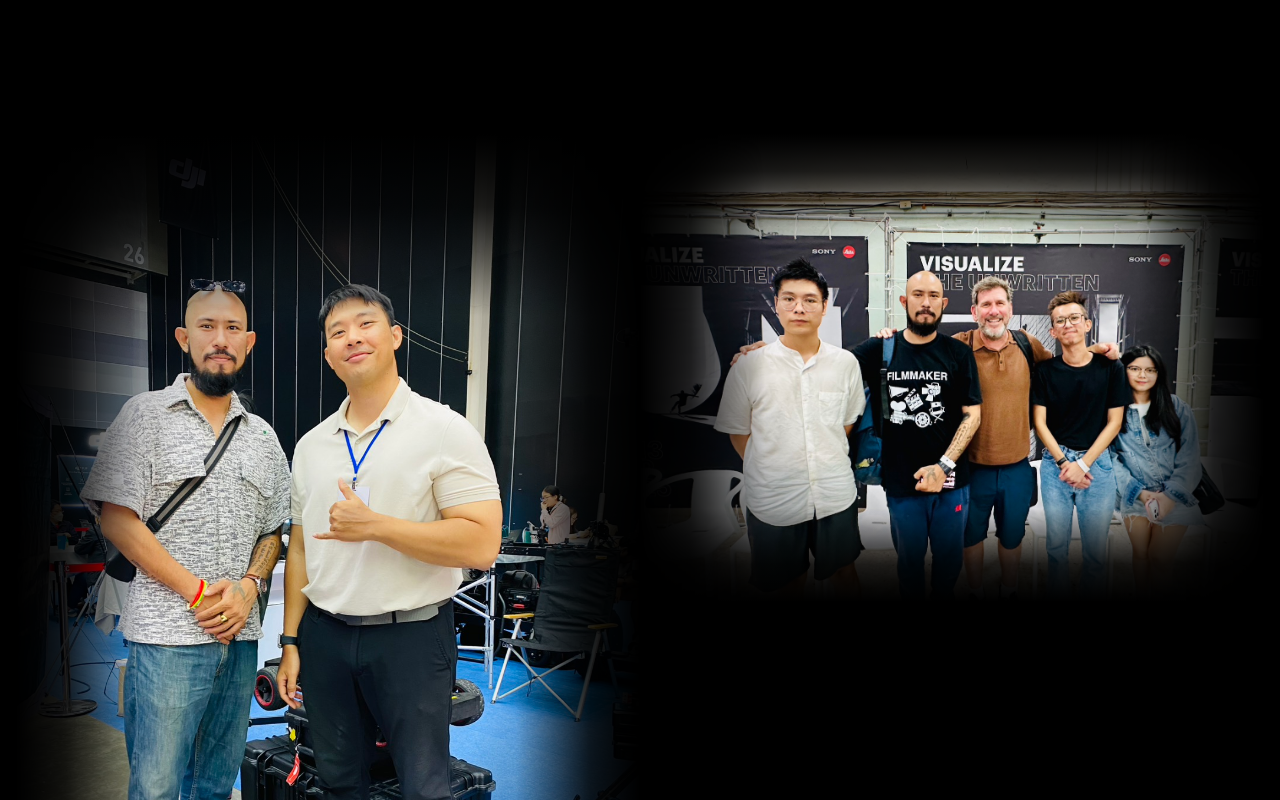
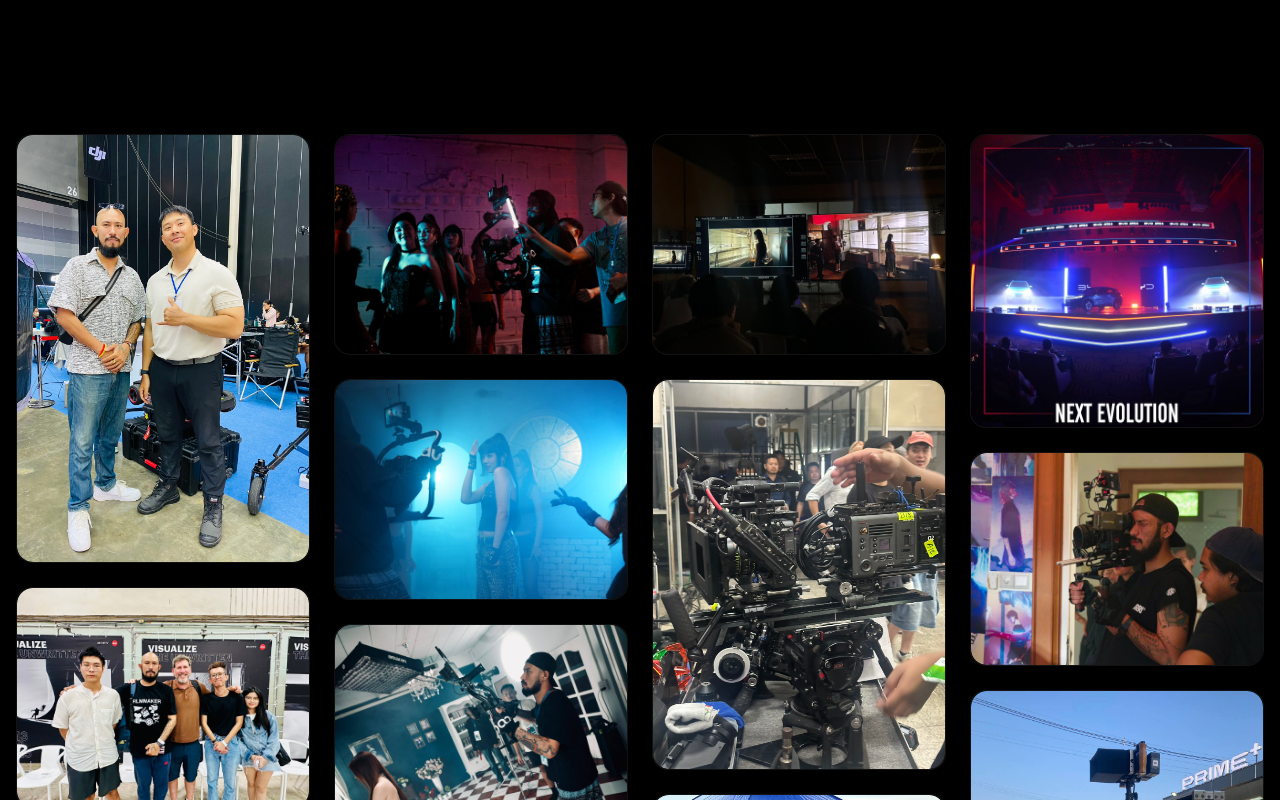
Before and after one commit to zin-wai-shine/m_luu_portfolio, a React (Vite) app: page /activity in a window 1280 px wide. Shown: the part 460-1260 px from the top of the page. Built offline with nearby package versions, Linux system fonts and the light colour scheme.

Commit message:
change design

```diff
--- a/src/pages/Activity.jsx
+++ b/src/pages/Activity.jsx
@@ -113,151 +113,26 @@ const Activity = () => {
       {/* Activity Gallery Section */}
       <section className="py-20 px-4 bg-black relative">
         <div className="container mx-auto max-w-7xl">
-          {/* Highlight Images - Two Column Grid */}
-          {allActivities.highlights.length > 0 && (
-            <motion.div
-              variants={containerVariants}
-              initial="hidden"
-              whileInView="visible"
-              viewport={{ once: true }}
-              className="grid grid-cols-1 md:grid-cols-2 gap-0 mb-0"
-            >
-              {/* Left Column: Single Image (S__14155817.jpg) */}
-              {allActivities.highlights.filter(activity => activity.image.includes('S__14155817')).map((activity) => (
-                <motion.div
-                  key={activity.id}
-                  variants={itemVariants}
-                  className="relative group cursor-pointer overflow-hidden"
-                  onClick={() => setSelectedImage(activity)}
-                >
-                  <div className="relative overflow-hidden">
-                    <img
-                      src={activity.image}
-                      alt={activity.title}
-                      className="w-full h-auto object-cover transition-transform duration-500 group-hover:scale-110 block"
-                      style={{
-                        display: 'block',
-                        margin: 0,
-                        padding: 0,
-                      }}
-                      onError={(e) => {
-                        e.target.style.display = 'none'
-                      }}
-                    />
-
-                    {/* Black filter from edges to center - starts full black and fades to center */}
-                    <div
-                      className="absolute inset-0 pointer-events-none"
-                      style={{
-                        background: 'radial-gradient(ellipse at center, transparent 40%, rgba(0, 0, 0, 0.3) 60%, rgba(0, 0, 0, 0.6) 80%, rgba(0, 0, 0, 1) 100%)',
-                      }}
-                    ></div>
-
-                    {/* Additional edge darkening from all sides - full black at edges */}
-                    <div
-                      className="absolute inset-0 pointer-events-none"
-                      style={{
-                        background: `
-                          linear-gradient(to right, rgba(0, 0, 0, 1) 0%, rgba(0, 0, 0, 0.8) 8%, transparent 20%, transparent 80%, rgba(0, 0, 0, 0.8) 92%, rgba(0, 0, 0, 1) 100%),
-                          linear-gradient(to bottom, rgba(0, 0, 0, 1) 0%, rgba(0, 0, 0, 0.8) 8%, transparent 20%, transparent 80%, rgba(0, 0, 0, 0.8) 92%, rgba(0, 0, 0, 1) 100%)
-                        `,
-                      }}
-                    ></div>
-
-                    {/* Gradient Overlay on hover */}
-                    <div className="absolute inset-0 bg-gradient-to-t from-black/80 via-black/30 to-transparent opacity-0 group-hover:opacity-100 transition-opacity duration-300"></div>
-                  </div>
-                </motion.div>
-              ))}
-
-              {/* Right Column: Two Images Stacked Vertically */}
-              <div className="flex flex-col">
-                {allActivities.highlights.filter(activity => !activity.image.includes('S__14155817')).slice(0, 2).map((activity) => (
-                  <motion.div
-                    key={activity.id}
-                    variants={itemVariants}
-                    className="relative group cursor-pointer overflow-hidden"
-                    onClick={() => setSelectedImage(activity)}
-                  >
-                    <div className="relative overflow-hidden">
-                      <img
-                        src={activity.image}
-                        alt={activity.title}
-                        className="w-full h-auto object-cover transition-transform duration-500 group-hover:scale-110 block"
-                        style={{
-                          display: 'block',
-                          margin: 0,
-                          padding: 0,
-                        }}
-                        onError={(e) => {
-                          e.target.style.display = 'none'
-                        }}
-                      />
-
-                      {/* Black filter from edges to center - starts full black and fades to center */}
-                      <div
-                        className="absolute inset-0 pointer-events-none"
-                        style={{
-                          background: 'radial-gradient(ellipse at center, transparent 40%, rgba(0, 0, 0, 0.3) 60%, rgba(0, 0, 0, 0.6) 80%, rgba(0, 0, 0, 1) 100%)',
-                        }}
-                      ></div>
-
-                      {/* Additional edge darkening from all sides - full black at edges */}
-                      <div
-                        className="absolute inset-0 pointer-events-none"
-                        style={{
-                          background: `
-                            linear-gradient(to right, rgba(0, 0, 0, 1) 0%, rgba(0, 0, 0, 0.8) 8%, transparent 20%, transparent 80%, rgba(0, 0, 0, 0.8) 92%, rgba(0, 0, 0, 1) 100%),
-                            linear-gradient(to bottom, rgba(0, 0, 0, 1) 0%, rgba(0, 0, 0, 0.8) 8%, transparent 20%, transparent 80%, rgba(0, 0, 0, 0.8) 92%, rgba(0, 0, 0, 1) 100%)
-                          `,
-                        }}
-                      ></div>
-
-                    {/* Gradient Overlay on hover */}
-                    <div className="absolute inset-0 bg-gradient-to-t from-black/80 via-black/30 to-transparent opacity-0 group-hover:opacity-100 transition-opacity duration-300"></div>
-                  </div>
-                </motion.div>
-              ))}
-              </div>
-            </motion.div>
-          )}
-
-          {/* Regular Activity Images */}
+          {/* All Activity Images (Highlights first) - Masonry-style 4 Column Layout */}
           <motion.div
             variants={containerVariants}
             initial="hidden"
             whileInView="visible"
             viewport={{ once: true }}
-            className="grid grid-cols-2 md:grid-cols-3 lg:grid-cols-4 gap-0"
+            className="columns-2 md:columns-3 lg:columns-4 gap-6 max-w-7xl mx-auto"
           >
-            {allActivities.regulars.map((activity, index) => {
-              // Varying sizes for different images - smaller variations
-              const sizeVariations = [
-                { colSpan: '', aspect: 'aspect-square' },
-                { colSpan: '', aspect: 'aspect-[4/5]' },
-                { colSpan: '', aspect: 'aspect-[5/4]' },
-                { colSpan: 'col-span-2', aspect: 'aspect-[2/1]' },
-                { colSpan: '', aspect: 'aspect-square' },
-                { colSpan: '', aspect: 'aspect-[3/4]' },
-                { colSpan: '', aspect: 'aspect-[4/3]' },
-                { colSpan: '', aspect: 'aspect-square' },
-                { colSpan: '', aspect: 'aspect-[5/6]' },
-              ]
-
-              const variation = sizeVariations[index % sizeVariations.length]
-
-              return (
+            {[...allActivities.highlights, ...allActivities.regulars].map((activity) => (
               <motion.div
                 key={activity.id}
                 variants={itemVariants}
-                className={`relative group cursor-pointer overflow-hidden ${variation.colSpan}`}
+                className="relative group cursor-pointer overflow-hidden rounded-2xl bg-[#050505] border border-white/5 shadow-lg shadow-black/40 mb-6 break-inside-avoid"
                 onClick={() => setSelectedImage(activity)}
               >
-                <div className={`relative overflow-hidden ${variation.aspect}`}>
+                <div className="relative overflow-hidden rounded-2xl">
                   <img
                     src={activity.image}
                     alt={activity.title}
-                    className="w-full h-full object-cover transition-transform duration-500 group-hover:scale-110 block"
+                    className="w-full h-auto object-cover transition-transform duration-500 group-hover:scale-110 block"
                     style={{
                       display: 'block',
                       margin: 0,
@@ -268,25 +143,6 @@ const Activity = () => {
                       e.target.style.display = 'none'
                     }}
                   />
-
-                  {/* Black filter from edges to center - starts full black and fades to center */}
-                  <div
-                    className="absolute inset-0 pointer-events-none"
-                    style={{
-                      background: 'radial-gradient(ellipse at center, transparent 40%, rgba(0, 0, 0, 0.3) 60%, rgba(0, 0, 0, 0.6) 80%, rgba(0, 0, 0, 1) 100%)',
-                    }}
-                  ></div>
-
-                  {/* Additional edge darkening from all sides - full black at edges */}
-                  <div
-                    className="absolute inset-0 pointer-events-none"
-                    style={{
-                      background: `
-                        linear-gradient(to right, rgba(0, 0, 0, 1) 0%, rgba(0, 0, 0, 0.8) 8%, transparent 20%, transparent 80%, rgba(0, 0, 0, 0.8) 92%, rgba(0, 0, 0, 1) 100%),
-                        linear-gradient(to bottom, rgba(0, 0, 0, 1) 0%, rgba(0, 0, 0, 0.8) 8%, transparent 20%, transparent 80%, rgba(0, 0, 0, 0.8) 92%, rgba(0, 0, 0, 1) 100%)
-                      `,
-                    }}
-                  ></div>
 
                   {/* Gradient Overlay on hover */}
                   <div className="absolute inset-0 bg-gradient-to-t from-black/80 via-black/30 to-transparent opacity-0 group-hover:opacity-100 transition-opacity duration-300"></div>
@@ -310,8 +166,7 @@ const Activity = () => {
                   </div>
                 </div>
               </motion.div>
-              )
-            })}
+            ))}
           </motion.div>
         </div>
 
--- a/src/pages/SkillsEducation.jsx
+++ b/src/pages/SkillsEducation.jsx
@@ -23,7 +23,7 @@ const SkillsEducation = () => {
 
   const skills = [
     {
-      title: 'Cinema/Videography',
+      title: 'Cinematography / Steadicam Operator',
       level: 'Expert',
       description: 'Expert level in managing workflows from pre-production to post-production. Proficient in camera operation and lighting distinction.',
       icon: '🎬',
```
Also changed, not shown: src/pages/About.jsx (+4 -4 lines), src/assets/images/about_amin_page.png, src/assets/images/experience_person.png.
